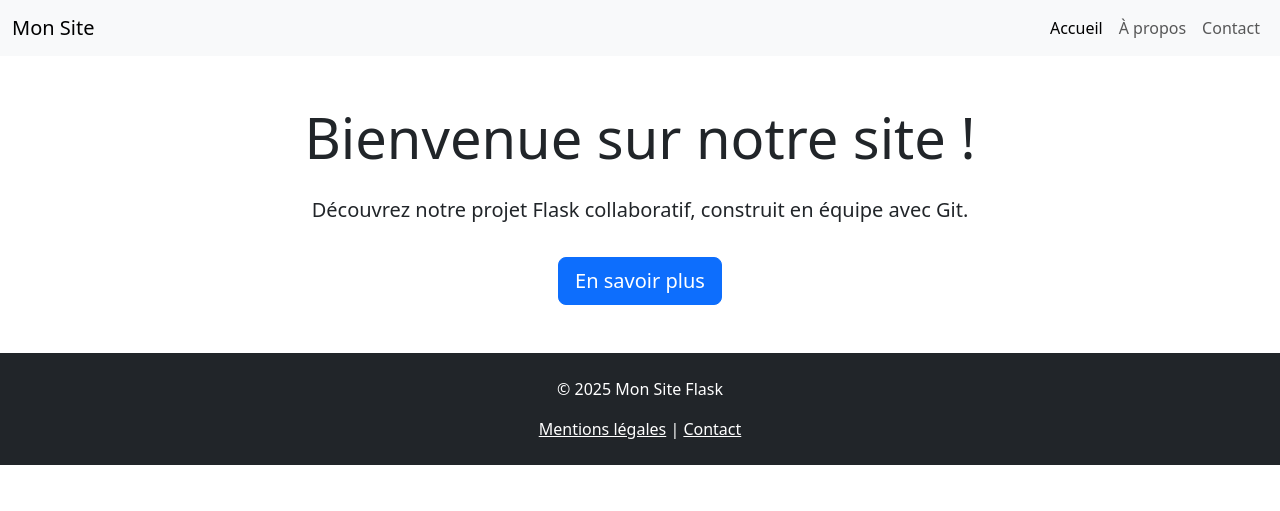
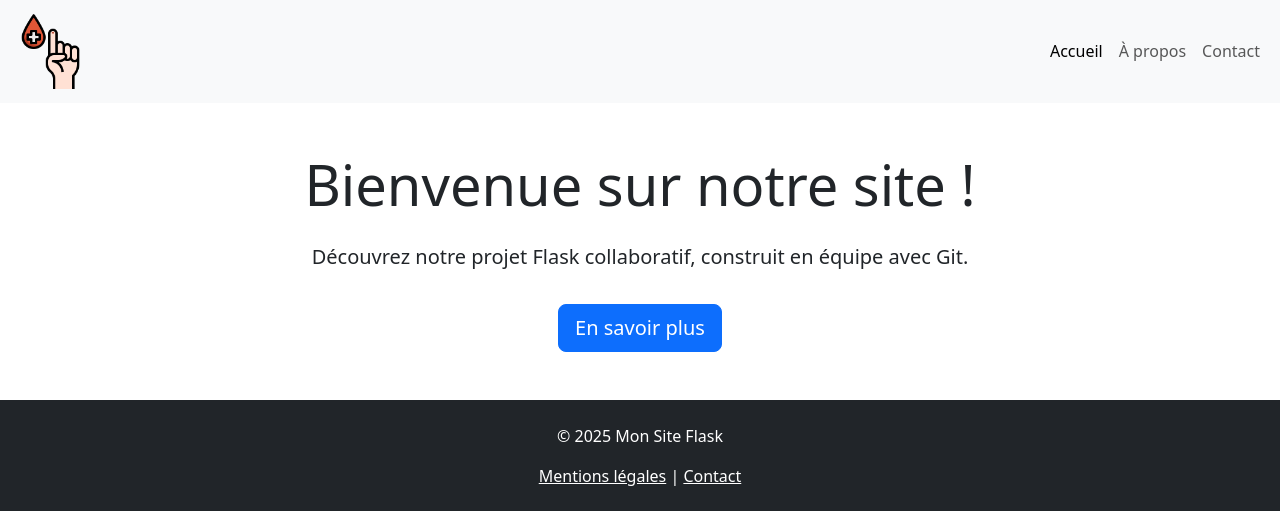
Before and after one commit to olivier6088/feature-branch-workflow-template, a Flask app: page / in a window 1280 px wide. Shown: the top 511 px of the page. Run offline with Flask 3, Linux system fonts and the light colour scheme.

Commit message:
rajout du logo

```diff
--- a/templates/base.html
+++ b/templates/base.html
@@ -17,7 +17,7 @@
     <!-- Navbar -->
     <nav class="navbar navbar-expand-lg navbar-light bg-light">
         <div class="container-fluid">
-            <a class="navbar-brand" href="/">Mon Site</a>
+            <a class="navbar-brand" href="/"><img src="/static/css/img/diabetes-test.png" alt="logo" style="width: 15%;"></a>
 
             <!-- Bouton hamburger pour mobile -->
             <button class="navbar-toggler" type="button" data-bs-toggle="collapse" data-bs-target="#navbarNav"
```
